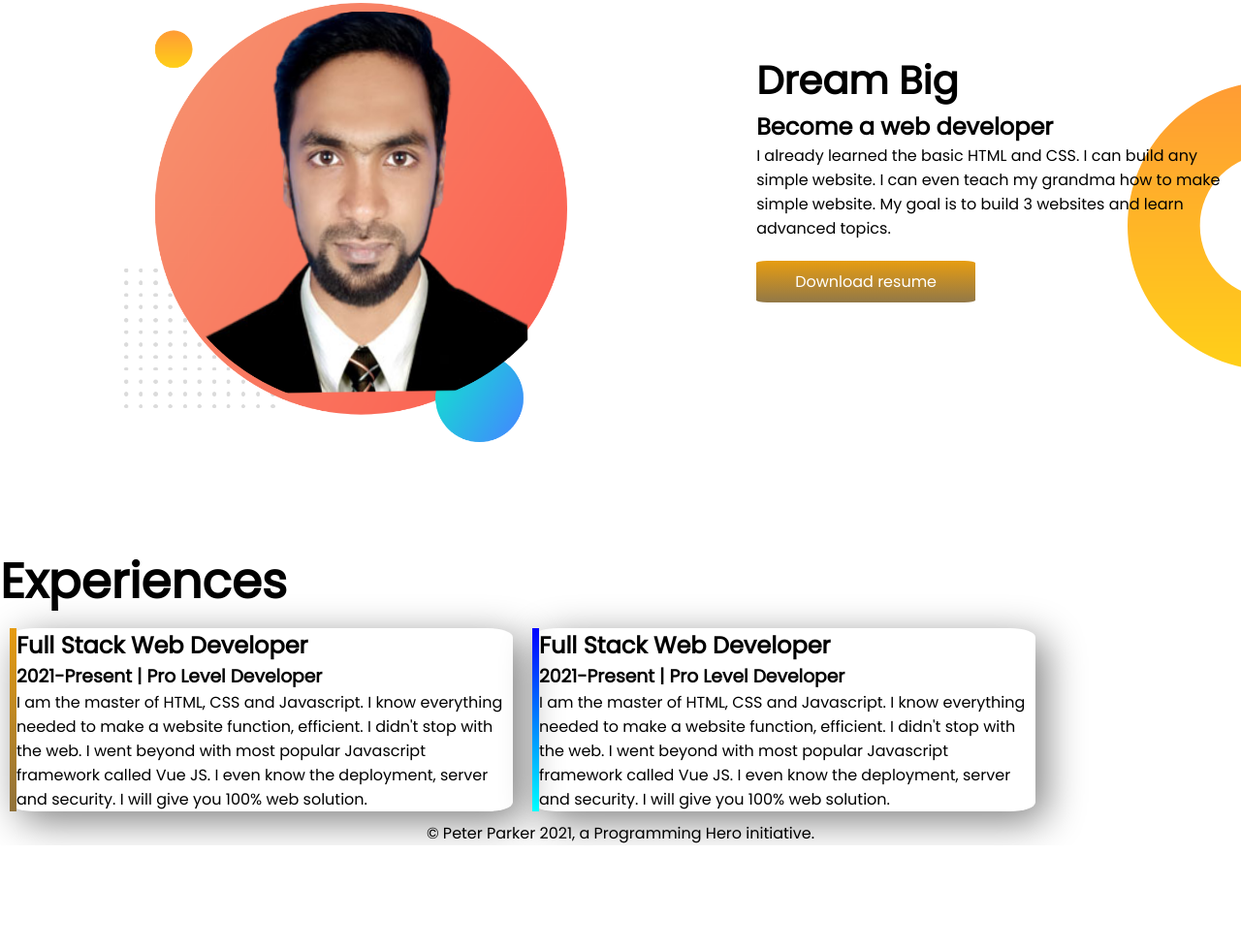
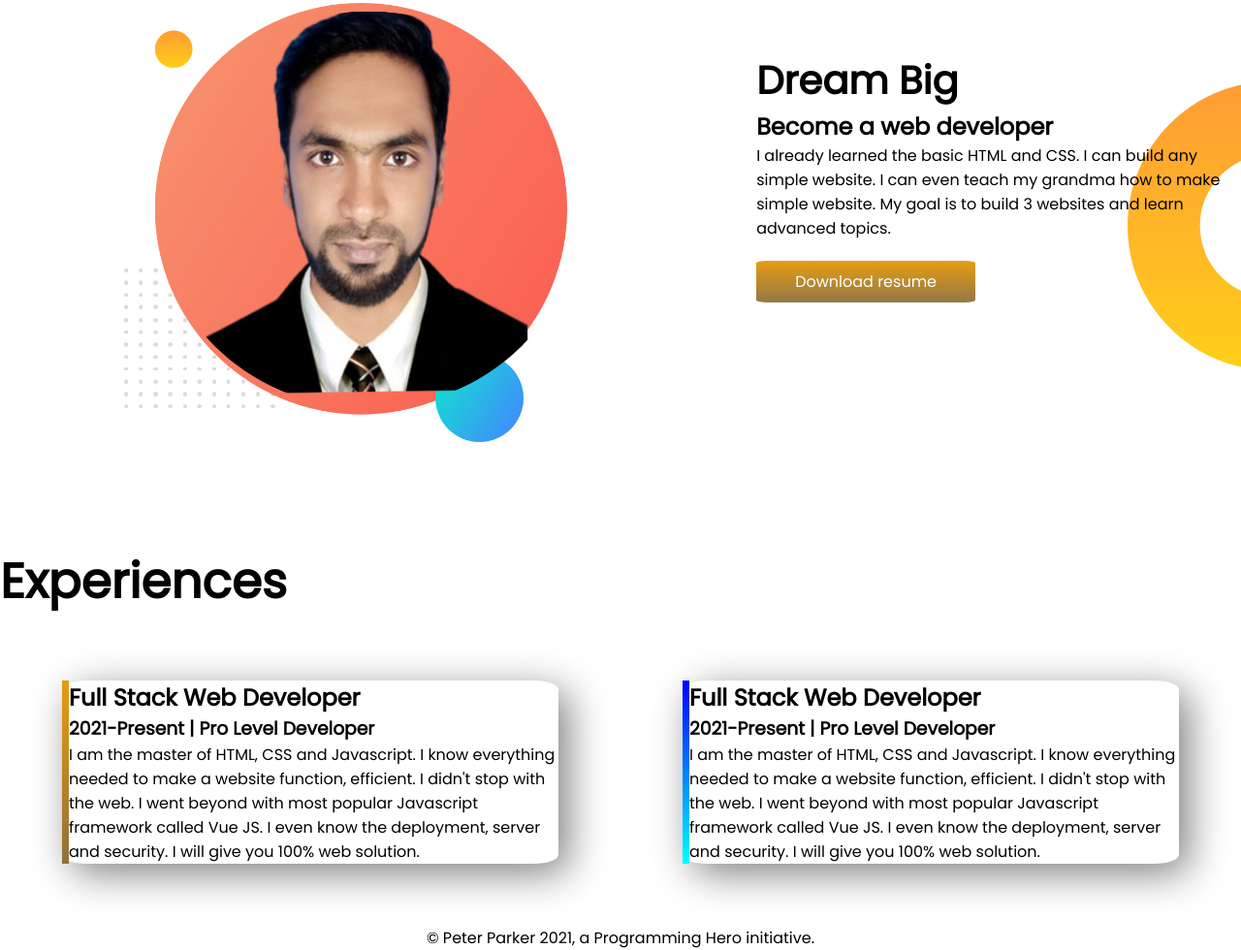
Before and after one commit to rakib333/develpoer-portfolio-again, a plain HTML site: page index.html in a window 1280 px wide. Shown: the part 557-1537 px from the top of the page at 97% size. Before the commit the page ends 1429 px from the top, so only its background shows below. Drawn offline with Linux system fonts and the light colour scheme.

Commit message:
commited

```diff
--- a/style.css
+++ b/style.css
@@ -58,7 +58,7 @@ h1{
 }
 .experience-one {
     width: 40%;
-    margin: 10px;
+    margin: 5%;
     box-shadow: 10px 10px 40px gray;
     border-radius: 5%;
 }
```
